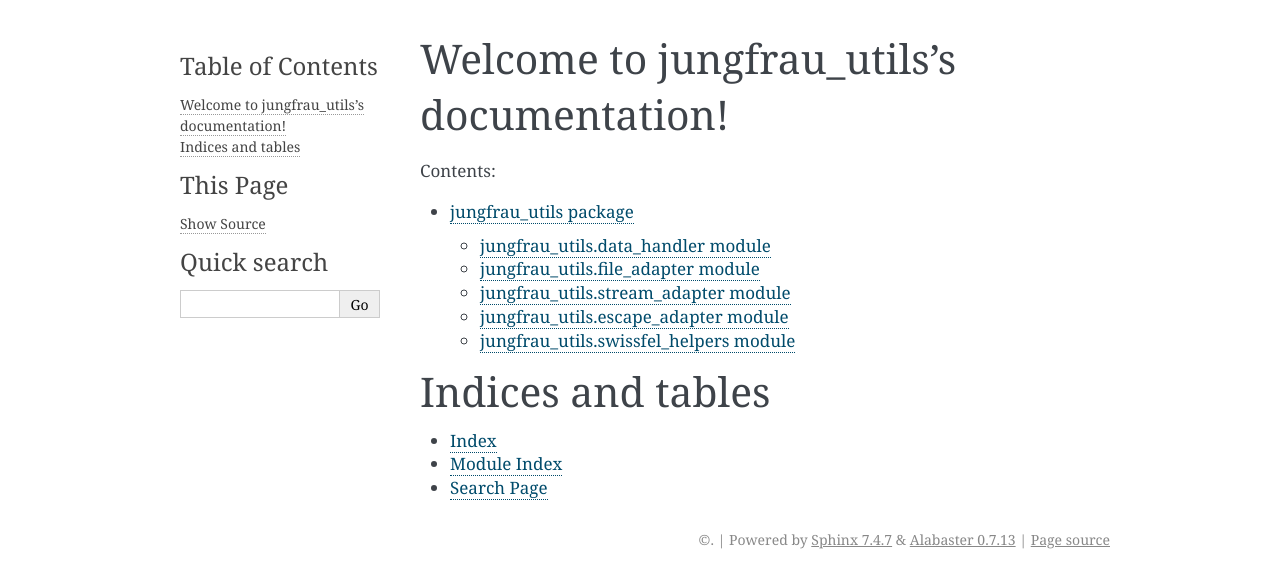
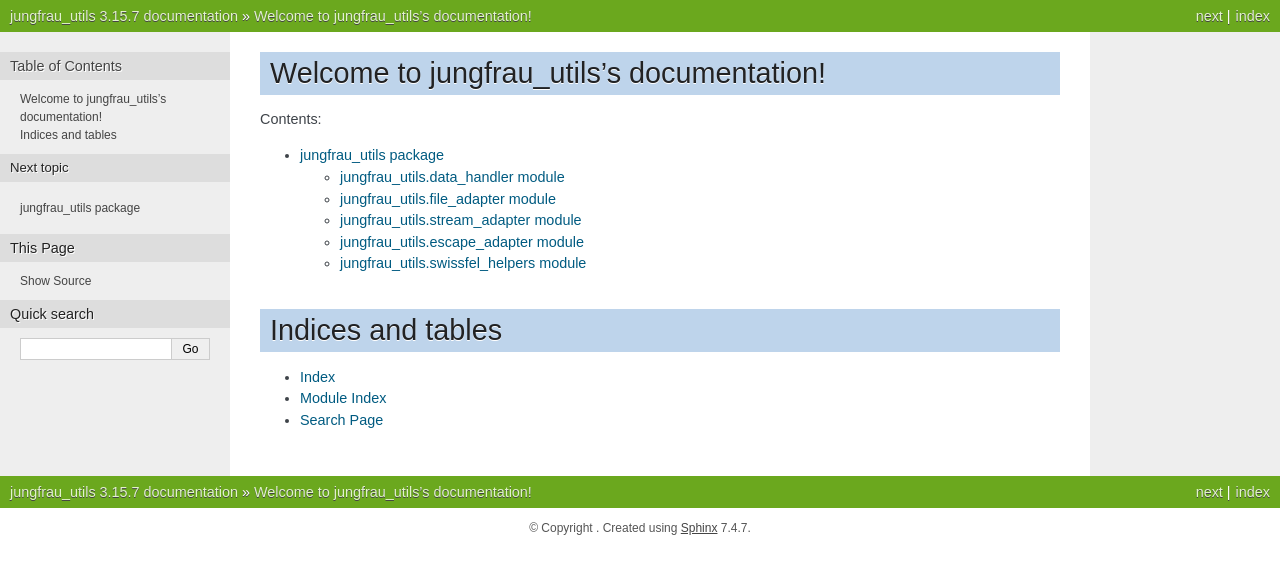
Before and after one commit to paulscherrerinstitute/jungfrau_utils, a Sphinx documentation site: the page built from docs/index.rst, in a window 1280 px wide. Shown: the top 588 px of the page. Built offline with Sphinx 7.4.7, drawn with Linux system fonts in a browser that asks for light colours.

Commit message:
Change readthedocs html_theme

```diff
--- a/docs/conf.py
+++ b/docs/conf.py
@@ -31,7 +31,7 @@ exclude_patterns = ["_build", "Thumbs.db", ".DS_Store"]
 # -- Options for HTML output -------------------------------------------------
 # https://www.sphinx-doc.org/en/master/usage/configuration.html#options-for-html-output
 
-html_theme = "alabaster"
+html_theme = "nature"
 html_static_path = ["_static"]
 
 # -- Extension configuration -------------------------------------------------
```
